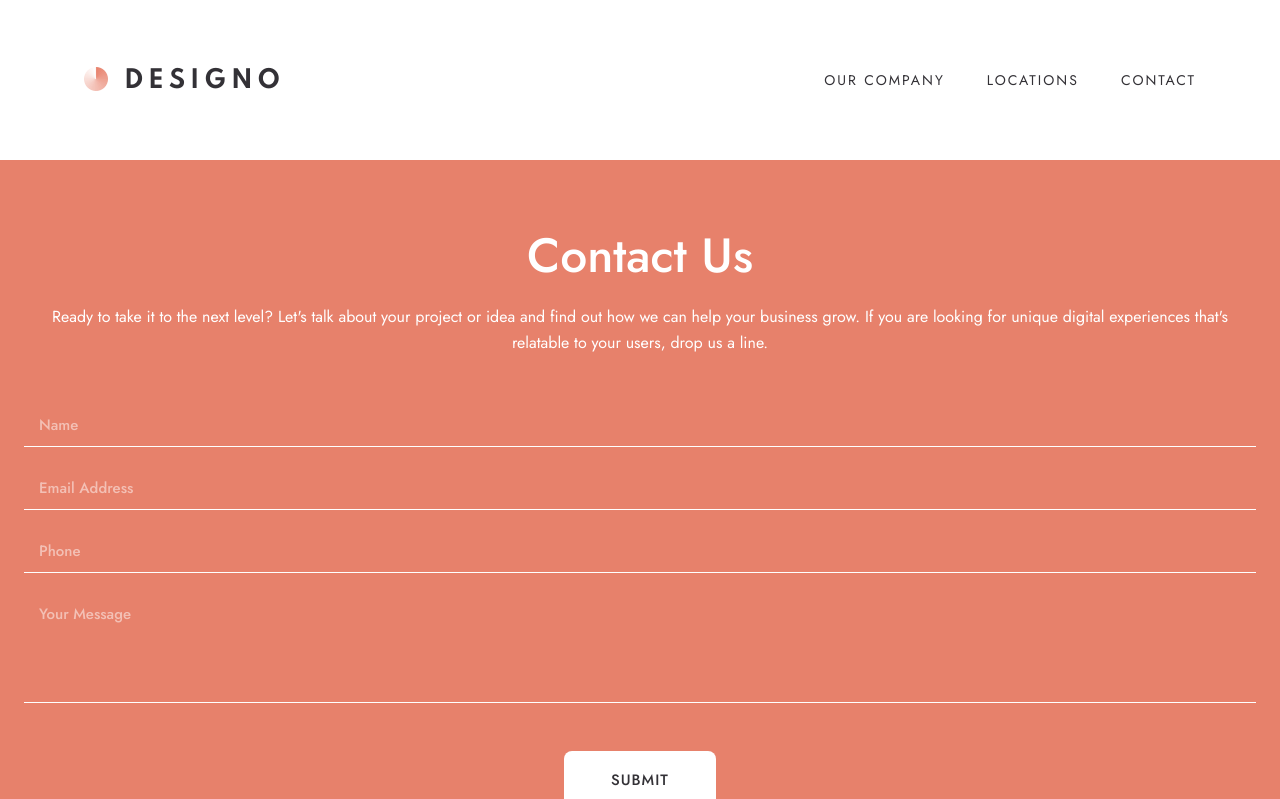
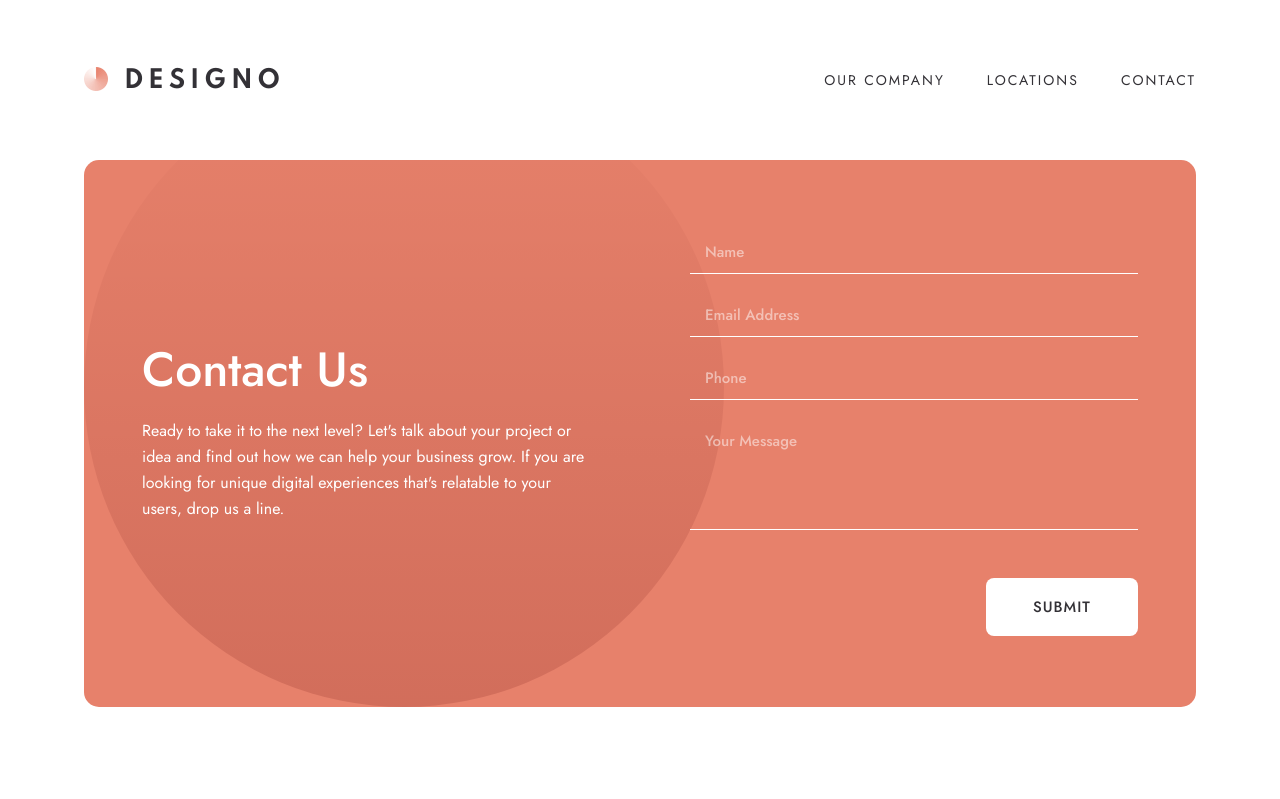
Before and after one commit to ryanbradley-webdev/designo, a Next.js app: page /contact in a window 1280 px wide. Shown: the top 799 px of the page. Built offline with nearby package versions, Linux system fonts and the light colour scheme.

Commit message:
Update contact route styling for tablet and desktop.

```diff
--- /dev/null
+++ b/app/contact/contact.module.css
@@ -0,0 +1,3 @@
+.main {
+    margin-bottom: 160px;
+}
--- a/app/contact/page.tsx
+++ b/app/contact/page.tsx
@@ -1,6 +1,6 @@
 import LocationGrid from '@/components/locationGrid/LocationGrid'
-import styles from './page.module.css'
 import ContactForm from '@/components/contactForm/ContactForm'
+import styles from './contact.module.css'
 
 export default function Contact() {
     return (
--- a/components/contactForm/contactForm.module.css
+++ b/components/contactForm/contactForm.module.css
@@ -7,12 +7,44 @@
     row-gap: 48px;
     padding-inline: 24px;
     padding-block: 72px;
+    max-width: 1112px;
     color: var(--clr-white);
     background-color: var(--clr-peach-pri);
+    background-image: url(/bg-pattern-hero-contact-mobile.svg);
+    background-position: 16% -90px;
 }
 
-.heading {
-    text-align: center;
+@media screen and (min-width: 481px) {
+    .form {
+        padding-block: 71px;
+        padding-inline: 58px;
+        margin-inline: 24px;
+        border-radius: var(--radius-element);
+        background-image: url(/bg-pattern-hero-contact-desktop.svg);
+        background-repeat: no-repeat;
+        background-position: -100px -100px;
+    }
+}
+
+@media screen and (min-width: 879px) {
+    .form {
+        grid-template-columns: repeat(2, 1fr);
+        column-gap: 100px;
+        align-items: center;
+        background-position: bottom left;
+    }
+}
+
+@media screen and (min-width: 1160px) {
+    .form {
+        margin-inline: calc(50vw - 556px);
+    }
+}
+
+@media screen and (max-width: 480px) {
+    .heading {
+        text-align: center;
+    }
 }
 
 .heading h1 {
@@ -89,3 +121,9 @@
     margin-top: 20px;
     width: 152px;
 }
+
+@media screen and (min-width: 481px) {
+    .fields button {
+        justify-self: end;
+    }
+}
```
Also changed, not shown: app/contact/page.module.css (deleted), public/bg-pattern-hero-contact-desktop.svg (added), public/bg-pattern-hero-contact-mobile.svg (added).
